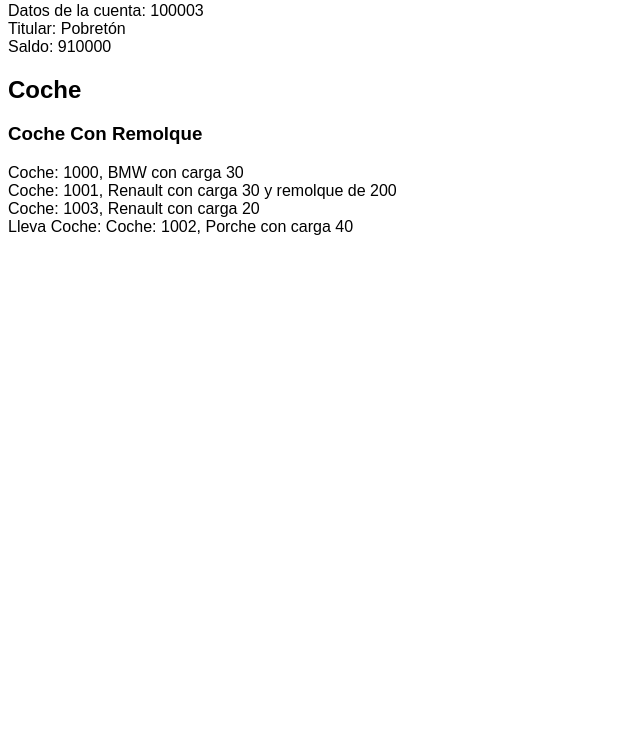
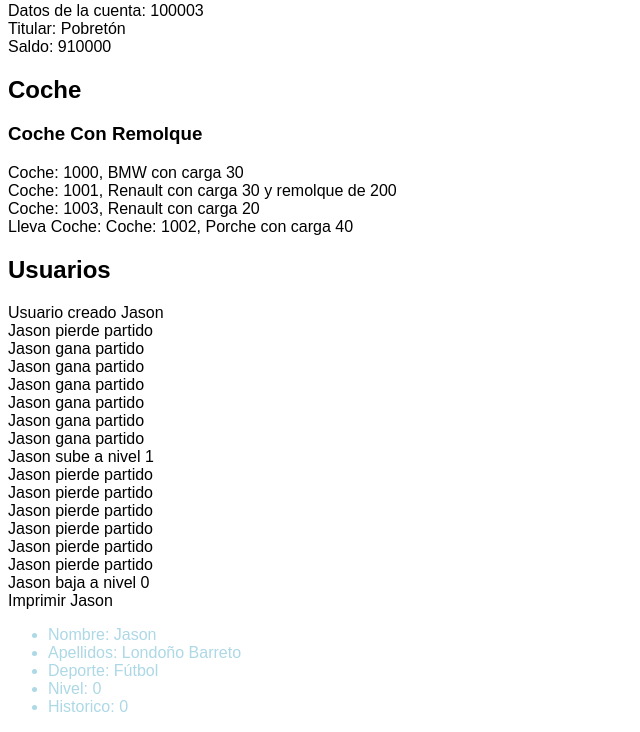
Before and after one commit to byeejasonn/DWES, a PHP site: page /UT3/objetos.php in a window 1280 px wide. Shown: the part 402-1134 px from the top of the page, without its empty margins (0-640 px from the left). Before the commit the page ends 637 px from the top, so only its background shows below. Run offline with PHP 8.4, Linux system fonts and the light colour scheme.

Commit message:
usuarios done

```diff
--- /dev/null
+++ b/UT3/clases/Usuario.php
@@ -0,0 +1,67 @@
+<?php
+
+class Usuario {
+
+    private $nombre;
+    private $apellidos;
+    private $deporte;
+    private $nivel;
+    private $historico;
+
+    private const MAXNIVEL = 6;
+    private const MINNIVEL = -6;
+
+    public function __construct(string $nombre, string $apellidos, string $deporte) {
+        $this->nombre = $nombre;
+        $this->apellidos = $apellidos;
+        $this->deporte = $deporte;
+        $this->nivel = 0;
+        $this->hitstorico = 0;
+
+        echo "Usuario creado ".$this->nombre."<br>";
+    }
+
+    public function introducirResultado(string $resultado) {
+        switch (strtolower($resultado)) {
+            case 'victoria':
+                if ($this->historico < 0) $this->historico = 0;
+                $this->historico++;
+                echo $this->nombre." gana partido<br>";
+                break;
+            case 'derrota':
+                if ($this->historico > 0) $this->historico = 0;
+                $this->historico--;
+                echo $this->nombre." pierde partido<br>";
+                break;
+            case 'empate':
+                echo $this->nombre." empata partido<br>";
+                break;
+        }
+
+        if ($this->nivel < self::MAXNIVEL && $this->historico == self::MAXNIVEL) {
+            $this->nivel++;
+            $this->historico = 0;
+            echo $this->nombre." sube a nivel ".$this->nivel."<br>";
+        } elseif($this->nivel > self::MINNIVEL && $this->historico == self::MINNIVEL) {
+            $this->nivel--;
+            $this->historico = 0;
+            echo $this->nombre." baja a nivel ".$this->nivel."<br>";
+        }
+    }
+
+    public function imprimirInformacion() {
+        echo "Imprimir ".$this->nombre."<br>";
+?>
+    <div class="blue">
+        <ul>
+            <li>Nombre: <?= $this->nombre ?></li>
+            <li>Apellidos: <?= $this->apellidos ?></li>
+            <li>Deporte: <?= $this->deporte ?></li>
+            <li>Nivel: <?= $this->nivel ?></li>
+            <li>Historico: <?= $this->historico ?></li>
+        </ul>
+    </div>
+<?php
+    }
+}
+?>
--- a/UT3/objetos.php
+++ b/UT3/objetos.php
@@ -5,6 +5,7 @@
     require('./clases/Coche.php');
     require('./clases/CocheCargado.php');
     require('./clases/CocheConRemolque.php');
+    require('./clases/Usuario.php');
 
 ?>
 <!DOCTYPE html>
@@ -17,6 +18,10 @@
     <style>
         * {
             font-family: Arial;
+        }
+
+        .blue {
+            color: lightblue;
         }
     </style>
 </head>
@@ -81,7 +86,28 @@
     </section>
 
     <section>
+        <h2>Usuarios</h2>
+        <?php
+            $jason = new Usuario('Jason', 'Londoño Barreto', 'Fútbol');
 
+            $jason->introducirResultado('derrota');
+
+            $jason->introducirResultado('victoria');
+            $jason->introducirResultado('victoria');
+            $jason->introducirResultado('victoria');
+            $jason->introducirResultado('victoria');
+            $jason->introducirResultado('victoria');
+            $jason->introducirResultado('victoria');
+
+            $jason->introducirResultado('derrota');
+            $jason->introducirResultado('derrota');
+            $jason->introducirResultado('derrota');
+            $jason->introducirResultado('derrota');
+            $jason->introducirResultado('derrota');
+            $jason->introducirResultado('derrota');
+
+            $jason->imprimirInformacion();
+        ?>
     </section>
 </body>
 </html>
```
Also changed, not shown: UT3/clases/Usuarios.php (deleted, +0 -48 lines).
